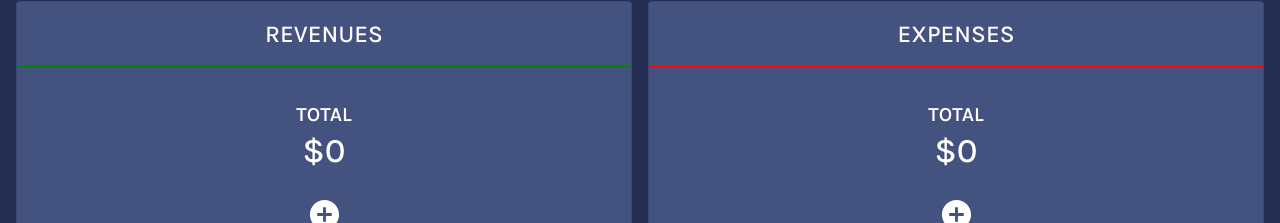
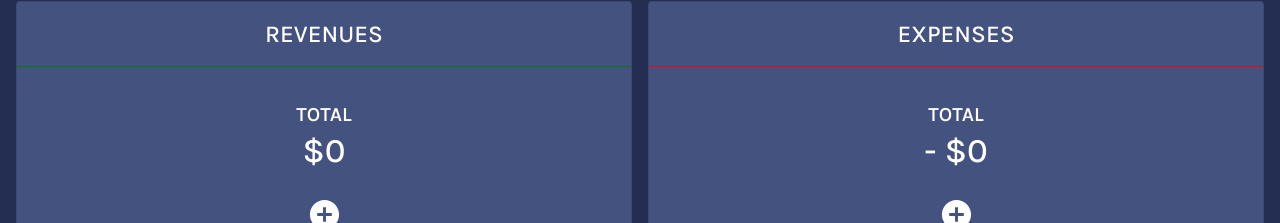
Before and after one commit to seungeonK/budget_manager, a React (Create React App) app in the folder client/: page / in a window 1280 px wide. Shown: the part 365-588 px from the top of the page. Built offline with nearby package versions, Linux system fonts and the light colour scheme; no server answers.

Commit message:
added negative signs

```diff
--- a/client/src/components/Expenses.js
+++ b/client/src/components/Expenses.js
@@ -18,7 +18,7 @@ function Expenses() {
             addButtonName={"Add Expense"}
             redirect={"/addExpense"}
             noEdit={false}
-            total={totalExpense}
+            total={`- $${totalExpense}`}
             noTotal={false}
             labelBackgroundColor='red'
             />
--- a/client/src/components/ListTemplate.js
+++ b/client/src/components/ListTemplate.js
@@ -51,7 +51,7 @@ function ListTemplate({
                                     variant='h4'
                                     component={"h3"}
                                 >
-                                    ${total}
+                                    {total}
                                 </Typography>
                             </div>
                         }
--- a/client/src/components/Revenues.js
+++ b/client/src/components/Revenues.js
@@ -28,7 +28,7 @@ function Revenues() {
             addButtonName={"Add Revenue"}
             redirect={"/addRevenue"}
             noEdit={false}
-            total={totalRevenue}
+            total={`$${totalRevenue}`}
             noTotal={false}
             labelBackgroundColor='green'
             />
```
